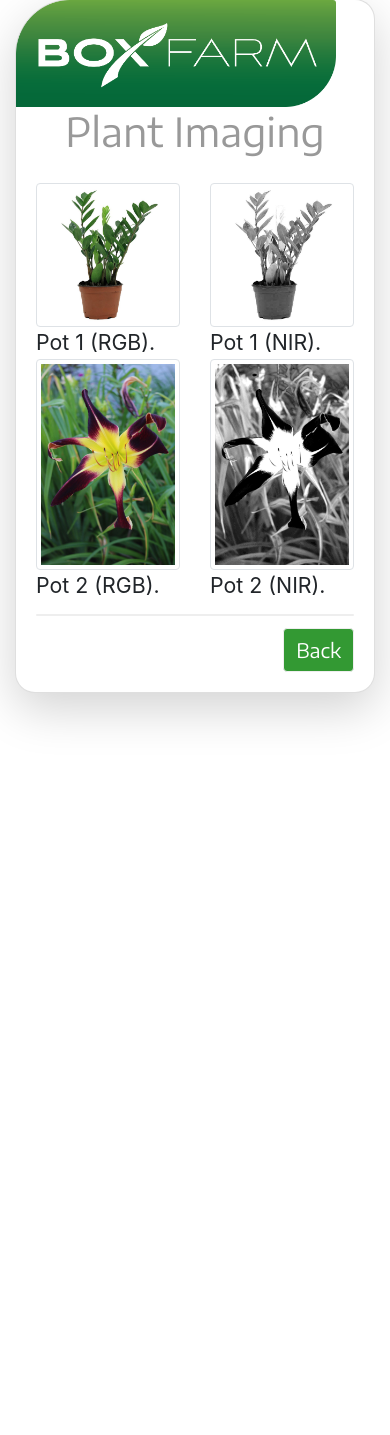
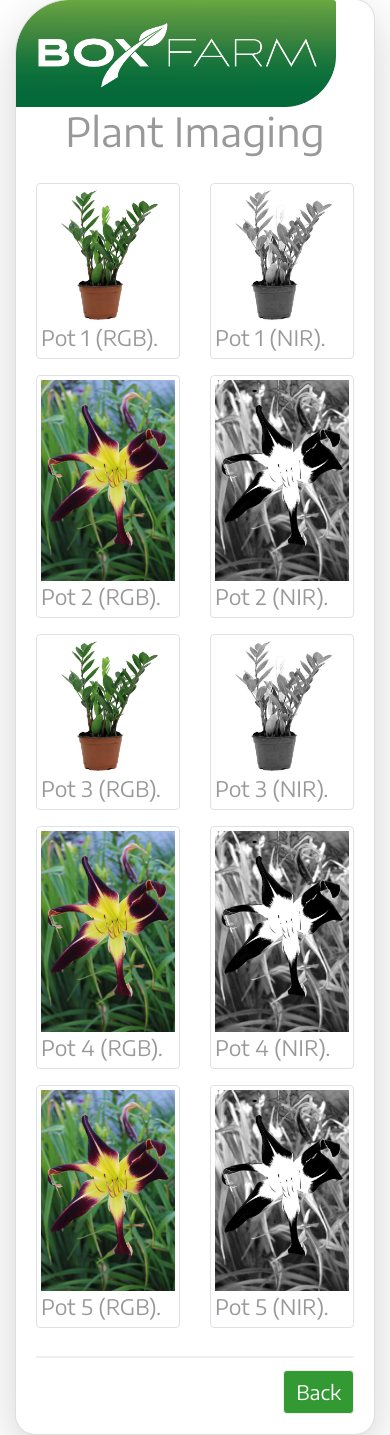
Before and after one commit to jamesthesken/boxfarm, a Node server app: page /imaging.html in a window 390 px wide. Shown: the part 21-1456 px from the top of the page. Before the commit the page ends 743 px from the top, so only its background shows below. Run offline with Node 20, Linux system fonts and the light colour scheme.

Commit message:
Box Farm GUI v0.5.7 - Plant Imaging Gallery
Changes:
+ imaging.html: Thumbnail imaging.
+ imaging.html: Responsive layout.

Added:
+ More (copies) of sample images.

Removed:

Issues:
+ Progress bar: Current percentages are not being
  recalculated when needed.

```diff
--- a/gui/views/templates/imaging.ejs
+++ b/gui/views/templates/imaging.ejs
@@ -37,29 +37,37 @@
         </div>
 
         <div class="card-body content-spacing">
+          <% const rgbImgLen = filesLs.rgb.length; %>
           <% filesLs.rgb.forEach( ( imgUrl, i ) => { %>
-            <div class="row">
-              <div class="col-6">
-                <div class="thumbnail">
+            <%# Odd-index: First image set of one row. Even-index: Last image set of one row. %>
+            <%# Begin the row at first image set. %>
+            <% if( i%2 === 0 ) { %>
+              <div class="row align-items-end">
+            <% } %>
+                <div class="col-6 col-md-3 mb-3">
+                  <div class="img-thumbnail">
                     <a href="<%= filesLs.rgb[ i ] %>">
-                    <img class="img-fluid img-thumbnail" src="<%= filesLs.rgb[ i ] %>">
+                      <img class="img-fluid" src="<%= filesLs.rgb[ i ] %>">
                     </a>
-                  <div class="caption">
+                    <div class="content">
                       Pot <%= i + 1 %> (RGB).
                     </div>
                   </div>
                 </div>
-              <div class="col-6">
-                 <div class="thumbnail">
+                <div class="col-6 col-md-3 mb-3">
+                   <div class="img-thumbnail">
                     <a href="<%= filesLs.nir[ i ] %>">
-                    <img class="img-fluid img-thumbnail" src="<%= filesLs.nir[ i ] %>">
+                      <img class="img-fluid" src="<%= filesLs.nir[ i ] %>">
                     </a>
-                  <div class="caption">
+                    <div class="content">
                       Pot <%= i + 1 %> (NIR).
                     </div>
                   </div>
                 </div>
+            <%# End the row at the last image set or the very last row of images. %>
+            <% if( i%2 === 1 || i === rgbImgLen - 1 ) { %>
               </div>
+            <% } %>
           <% } ); %>
 
           <div class="horizontal-bar"></div>
--- a/gui/webserver.js
+++ b/gui/webserver.js
@@ -17,7 +17,7 @@ const DATA_FILE = 'data.json';
 
 // Plant imaging files location.
 const PLANT_IMG_DIR = __dirname + '/public/plant_imaging';
-const PLANT_IMG_URL = './plant_imaging/';
+const PLANT_IMG_URL = './plant_imaging/'; // Not a local directory.
 
 const url  = require('url'),
       sys  = require('util'), // From "sys".
@@ -122,6 +122,7 @@ app.get(
             switch( id ) {
               case RGB:
                 imgPaths.rgb.push( PLANT_IMG_URL + path );
+                imgPaths.num.push( num ); // Only appended once per num and images are expected to come in pairs.
                 break;
               case NIR:
                 imgPaths.nir.push( PLANT_IMG_URL + path );
@@ -133,7 +134,7 @@ app.get(
         );
 
         // Create the HTML page with the thumbnails.
-        // imgPaths looks like { NUM: { RGB: "", NIR: "" }, ... }.
+        // imgPaths looks like { num: [], rgb: [], nir: [] }.
         res.render(
           'templates/imaging',
           {
```
Also changed, not shown: gui/public/plant_imaging/nir_36546.jpg (added), gui/public/plant_imaging/nir_641296.jpg (added), gui/public/plant_imaging/nir_99765432.jpg (added), gui/public/plant_imaging/rgb_36546.jpg (added), gui/public/plant_imaging/rgb_641296.jpg (added), gui/public/plant_imaging/rgb_99765432.jpg (added). Lines whose indentation alone changed are shown as unchanged.
